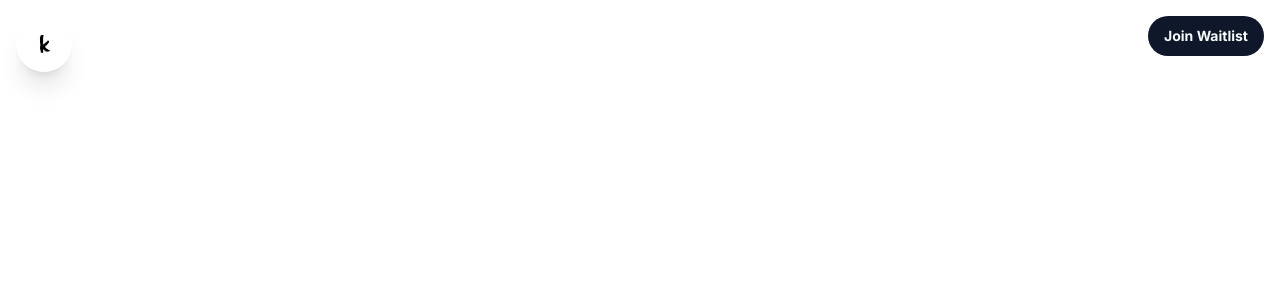
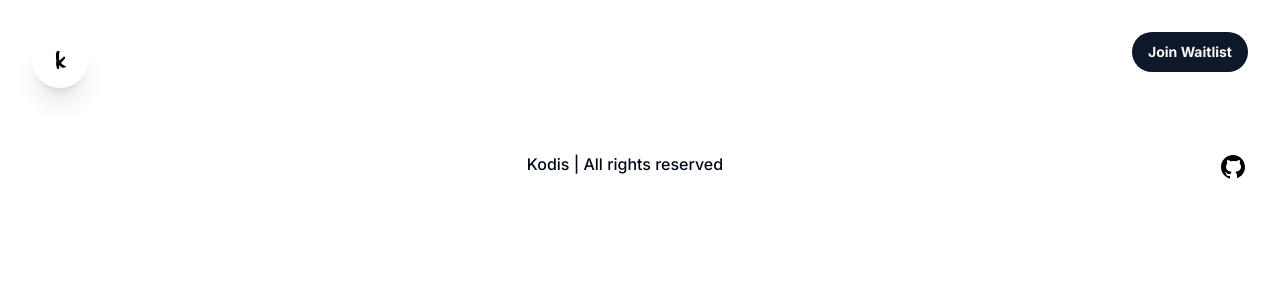
Before and after one commit to icarodredd/kodis, a Next.js app: page / in a window 1280 px wide. Shown: the top 300 px of the page. Built offline with nearby package versions, Linux system fonts and the light colour scheme.

Commit message:
feat: add footer

```diff
--- a/app/layout.tsx
+++ b/app/layout.tsx
@@ -1,6 +1,8 @@
 import type { Metadata } from "next";
 import { Inter } from "next/font/google";
 import "./globals.css";
+import Header from "@/components/Header";
+import Footer from "@/components/Footer";
 
 const inter = Inter({ subsets: ["latin"] });
 
@@ -16,7 +18,11 @@ export default function RootLayout({
 }>) {
   return (
     <html lang="en">
-      <body className={inter.className}>{children}</body>
+      <body className={inter.className}>
+        <Header />
+        {children}
+        <Footer />
+      </body>
     </html>
   );
 }
--- a/app/page.tsx
+++ b/app/page.tsx
@@ -1,5 +1,6 @@
+import Footer from "@/components/Footer";
 import Header from "@/components/Header";
 
 export default function Home() {
-  return <Header />;
+  return <></>;
 }
--- /dev/null
+++ b/components/Footer.tsx
@@ -0,0 +1,20 @@
+import Image from "next/image";
+
+export default function Footer() {
+  return (
+    <footer className="backdrop-blur-sm flex justify-between p-8">
+      <div></div>
+      <p className="font-medium"> Kodis | All rights reserved</p>
+      <a href="">
+        <svg
+          xmlns="http://www.w3.org/2000/svg"
+          viewBox="0 0 30 30"
+          width="30px"
+          height="30px"
+        >
+          <path d="M15,3C8.373,3,3,8.373,3,15c0,5.623,3.872,10.328,9.092,11.63C12.036,26.468,12,26.28,12,26.047v-2.051 c-0.487,0-1.303,0-1.508,0c-0.821,0-1.551-0.353-1.905-1.009c-0.393-0.729-0.461-1.844-1.435-2.526 c-0.289-0.227-0.069-0.486,0.264-0.451c0.615,0.174,1.125,0.596,1.605,1.222c0.478,0.627,0.703,0.769,1.596,0.769 c0.433,0,1.081-0.025,1.691-0.121c0.328-0.833,0.895-1.6,1.588-1.962c-3.996-0.411-5.903-2.399-5.903-5.098 c0-1.162,0.495-2.286,1.336-3.233C9.053,10.647,8.706,8.73,9.435,8c1.798,0,2.885,1.166,3.146,1.481C13.477,9.174,14.461,9,15.495,9 c1.036,0,2.024,0.174,2.922,0.483C18.675,9.17,19.763,8,21.565,8c0.732,0.731,0.381,2.656,0.102,3.594 c0.836,0.945,1.328,2.066,1.328,3.226c0,2.697-1.904,4.684-5.894,5.097C18.199,20.49,19,22.1,19,23.313v2.734 c0,0.104-0.023,0.179-0.035,0.268C23.641,24.676,27,20.236,27,15C27,8.373,21.627,3,15,3z" />
+        </svg>
+      </a>
+    </footer>
+  );
+}
--- a/components/Header.tsx
+++ b/components/Header.tsx
@@ -4,13 +4,13 @@ import { Button } from "./ui/button";
 
 export default function Header() {
   return (
-    <div className="flex justify-between p-4">
+    <section className="flex justify-between p-8">
       <Image
         className="rounded-full size-14 shadow-xl hover:shadow-none"
         src={k}
         alt="Kodis Logo"
       />
       <Button className="rounded-full font-bold">Join Waitlist</Button>
-    </div>
+    </section>
   );
 }
```
Also changed, not shown: public/icons8-github (1).svg (added).
